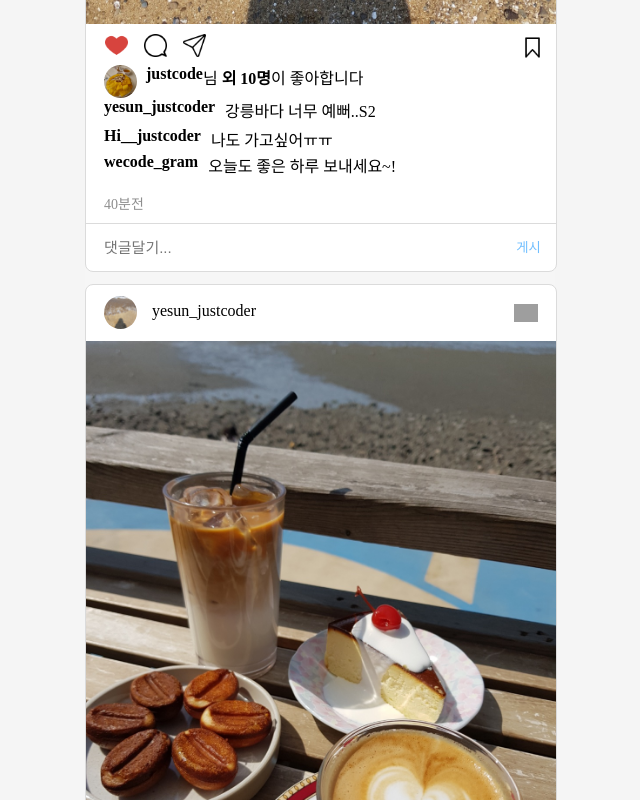
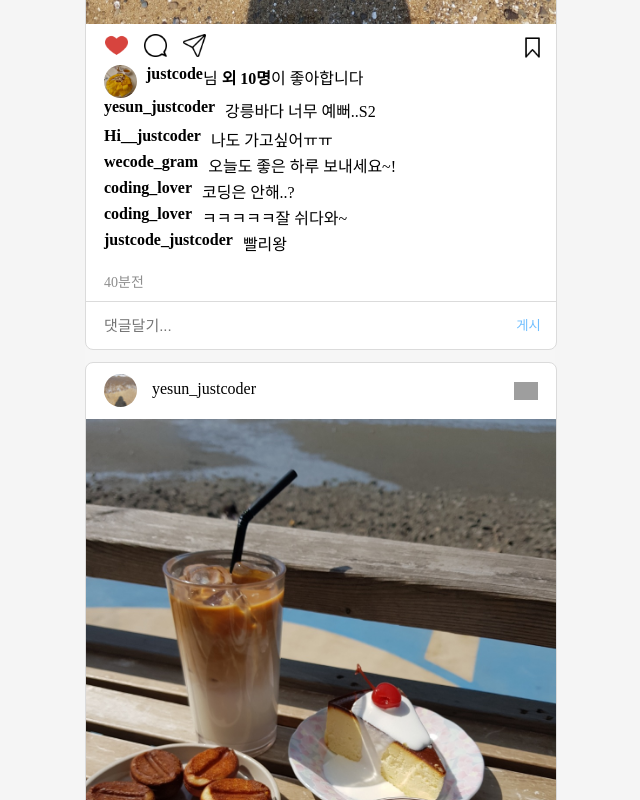
Before and after one commit to wecode-bootcamp-korea/6-justgram-ui-team-1, a plain HTML site: page yesun/JUSTGRAM-UI/main.html in a window 1280 px wide. Shown: the part 760-1560 px from the top of the page, without its empty margins (320-960 px from the left). Drawn offline with Linux system fonts and the light colour scheme; grey boxes are pictures that could not be loaded.

Commit message:
Refactor: 미션5 수정

```diff
--- a/yesun/JUSTGRAM-UI/data/commentsData.json
+++ b/yesun/JUSTGRAM-UI/data/commentsData.json
@@ -1,4 +1,5 @@
-[
+{
+  "comments": [
     {
       "userName": "wecode_gram",
       "content": "오늘도 좋은 하루 보내세요~!",
@@ -13,5 +14,11 @@
       "userName": "coding_lover",
       "content": "ㅋㅋㅋㅋㅋ잘 쉬다와~",
       "isLiked": true
+    },
+    {
+      "userName": "justcode_justcoder",
+      "content": "빨리왕",
+      "isLiked": false
     }
   ]
+}
--- a/yesun/JUSTGRAM-UI/js/main.js
+++ b/yesun/JUSTGRAM-UI/js/main.js
@@ -56,6 +56,58 @@ Array.from(commentWriteButton).forEach((value, index) => {
   });
 });
 
+//내가짠 json댓글로직
+// let comment_list;
+
+// fetch("./data/commentsData.json", { method: "GET" })
+//   .then((res) => res.json())
+//   .then((data) => {
+//     comment_list = data;
+
+//     comment_list.forEach((comment, index) => {
+//       const liElement = document.createElement("li");
+//       const userName = document.createElement("div");
+//       const userComment = document.createElement("div");
+
+//       const comments = document.getElementsByClassName("commentList")[index];
+
+//       userName.innerText = comment.userName;
+//       userName.className = "feedTextId";
+//       userComment.innerText = comment.content;
+//       userComment.className = "feedTextContent";
+//       liElement.className = "comment";
+
+//       liElement.append(userName, userComment);
+//       comments.append(liElement);
+//     });
+//   });
+
+//하은멘토님 로직
+//const commentList = document.getElementsByClassName("commentList");
+
+fetch("./data/commentsData.json")
+  .then((res) => res.json())
+  .then((data) => {
+    let commentArray = data.comments;
+
+    commentArray.forEach((comment) => {
+      for (let i = 0; i < commentList.length; i++) {
+        let liElement = document.createElement("li");
+        let userName = document.createElement("div");
+        let userComment = document.createElement("div");
+
+        userName.innerText = comment.userName;
+        userName.className = "feedTextId";
+        userComment.innerText = comment.content;
+        userComment.className = "feedTextContent";
+        liElement.className = "comment";
+        liElement.append(userName, userComment);
+
+        commentList[i].append(liElement);
+      }
+    });
+  });
+
 //게시버튼 누르면 인풋에 입력된 값대로 댓글달기
 Array.from(commentWriteInput).forEach((value, index) => {
   commentWriteButton[index].addEventListener("click", () => {
--- a/yesun/JUSTGRAM-UI/main.html
+++ b/yesun/JUSTGRAM-UI/main.html
@@ -261,31 +261,4 @@
     </div>
   </body>
   <script src="./js/main.js"></script>
-  <script>
-    let comment_list;
-
-    fetch("./data/commentsData.json", { method: "GET" })
-      .then((res) => res.json())
-      .then((data) => {
-        comment_list = data;
-
-        comment_list.forEach((comment, index) => {
-          const liElement = document.createElement("li");
-          const userName = document.createElement("div");
-          const userComment = document.createElement("div");
-
-          const comments =
-            document.getElementsByClassName("commentList")[index];
-
-          userName.innerText = comment.userName;
-          userName.className = "feedTextId";
-          userComment.innerText = comment.content;
-          userComment.className = "feedTextContent";
-          liElement.className = "comment";
-
-          liElement.append(userName, userComment);
-          comments.append(liElement);
-        });
-      });
-  </script>
 </html>
```
Lines whose indentation alone changed are shown as unchanged.
